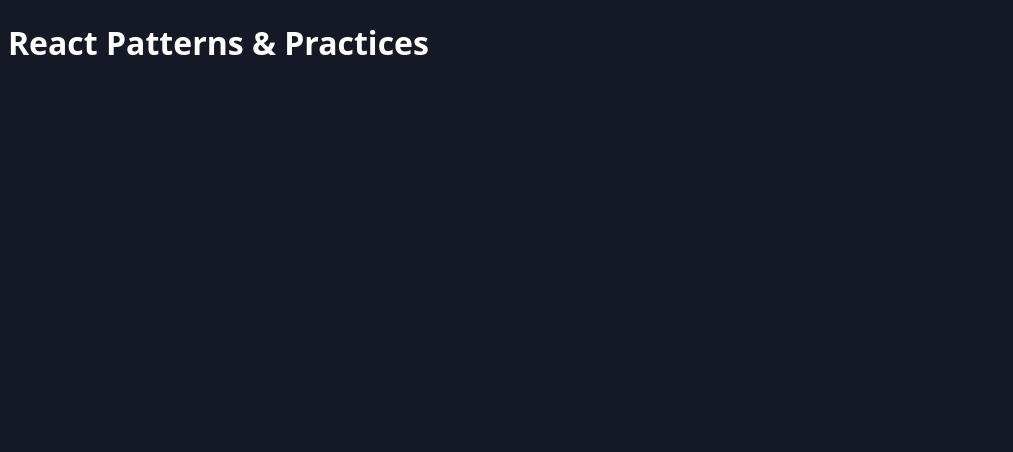
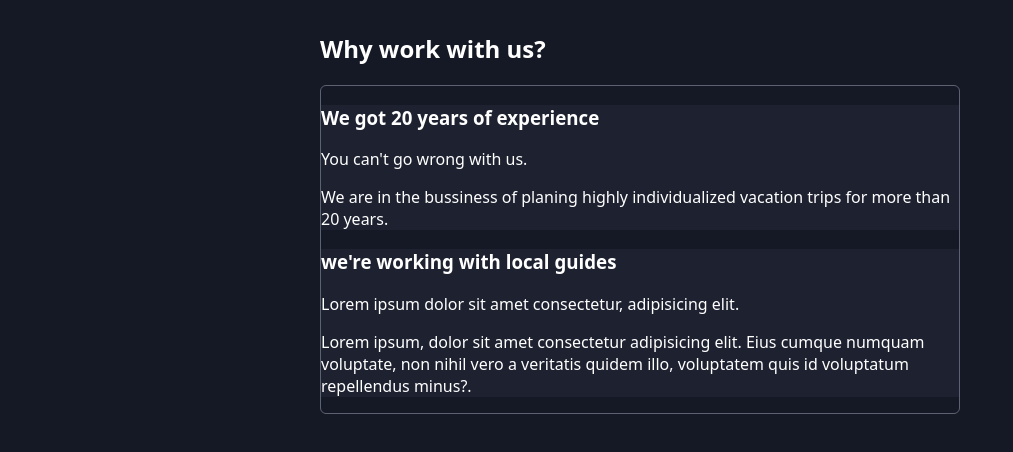
Before and after one commit to rohit-sde/explorer-patterns, a React (Vite) app: page / in a window 1280 px wide. Shown: the top 452 px of the page, without its empty margins (0-1013 px from the left). Built offline with nearby package versions, Linux system fonts and the light colour scheme.

Commit message:
added components on front page

```diff
--- a/src/App.jsx
+++ b/src/App.jsx
@@ -1,5 +1,44 @@
+import AccordionItem from "./components/AccordionItem";
+import Accordion from "./components/Accordion";
+
 function App() {
-  return <h1>React Patterns & Practices</h1>;
+    return (
+        <main>
+            <h2>Why work with us?</h2>
+            <Accordion className="accordion">
+                <AccordionItem
+                    className="accordion-item"
+                    title="We got 20 years of experience"
+                >
+                    <article>
+                        <p>You can&apos;t go wrong with us.</p>
+                        <p>
+                            We are in the bussiness of planing highly
+                            individualized vacation trips for more than 20
+                            years.
+                        </p>
+                    </article>
+                </AccordionItem>
+                <AccordionItem
+                    className="accordion-item"
+                    title="we're working with local guides"
+                >
+                    <article>
+                        <p>
+                            Lorem ipsum dolor sit amet consectetur, adipisicing
+                            elit.
+                        </p>
+                        <p>
+                            Lorem ipsum, dolor sit amet consectetur adipisicing
+                            elit. Eius cumque numquam voluptate, non nihil vero
+                            a veritatis quidem illo, voluptatem quis id
+                            voluptatum repellendus minus?.
+                        </p>
+                    </article>
+                </AccordionItem>
+            </Accordion>
+        </main>
+    );
 }
 
 export default App;
--- /dev/null
+++ b/src/components/Accordion.jsx
@@ -0,0 +1,3 @@
+export default function Accordion({ children, className }) {
+    return <ul className={className}>{children}</ul>;
+}
--- /dev/null
+++ b/src/components/AccordionItem.jsx
@@ -0,0 +1,8 @@
+export default function AccordionItem({ className, title, children }) {
+    return (
+        <li className={className}>
+            <h3>{title}</h3>
+            <div>{children}</div>
+        </li>
+    );
+}
```
